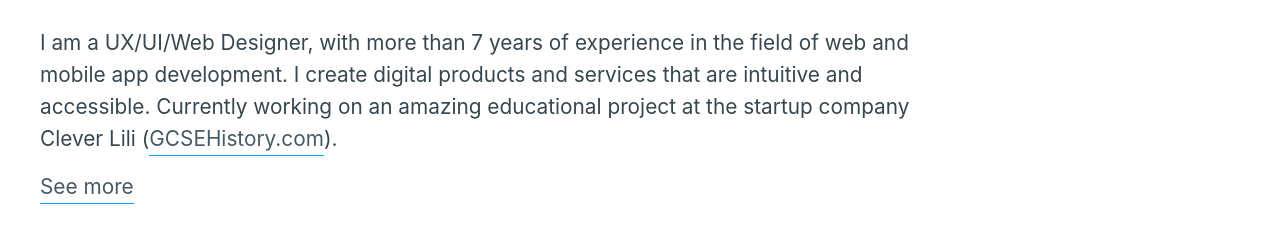
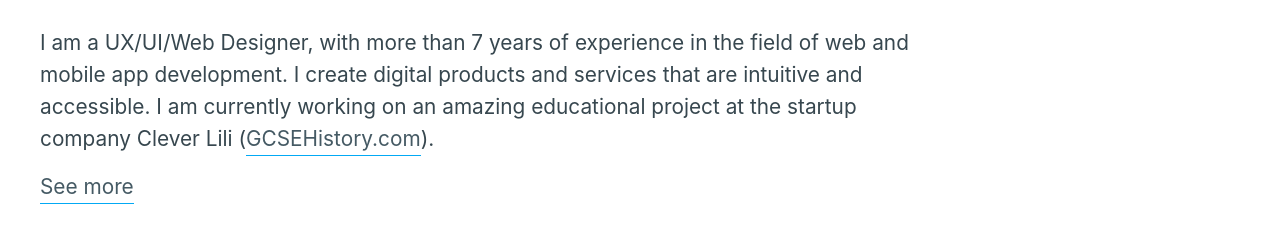
Before and after one commit to eveskov/eveskovcom2021, an Eleventy site: page src/index.md in a window 1280 px wide. Shown: the part 215-464 px from the top of the page. Built offline with nearby package versions, Linux system fonts and the light colour scheme; Eleventy itself is replaced by a stand-in of ours; files that its build step writes are made by us from their sources; what eleventy-google-fonts would draw is missing.

Commit message:
Text changes

```diff
--- a/src/index.md
+++ b/src/index.md
@@ -18,7 +18,7 @@ tags : ['sitemap']
                 <div>It's Evgeni.</div>
              </div>
             </h2>
-            <p>I am a UX/UI/Web Designer, with more than 7 years of experience in the field of web and mobile app development. I create digital products and services that are intuitive and accessible. Currently working on an amazing educational project at the startup company Clever Lili (<a href="https://app.gcsehistory.com" target="_blank" class="e-link">GCSEHistory.com</a>).</p>
+            <p>I am a UX/UI/Web Designer, with more than 7 years of experience in the field of web and mobile app development. I create digital products and services that are intuitive and accessible. I am currently working on an amazing educational project at the startup company Clever Lili (<a href="https://app.gcsehistory.com" target="_blank" class="e-link">GCSEHistory.com</a>).</p>
             <a href="/about" class="e-link" style="margin-top: 1rem;">See more</a>
         </div>
     </div>
```
